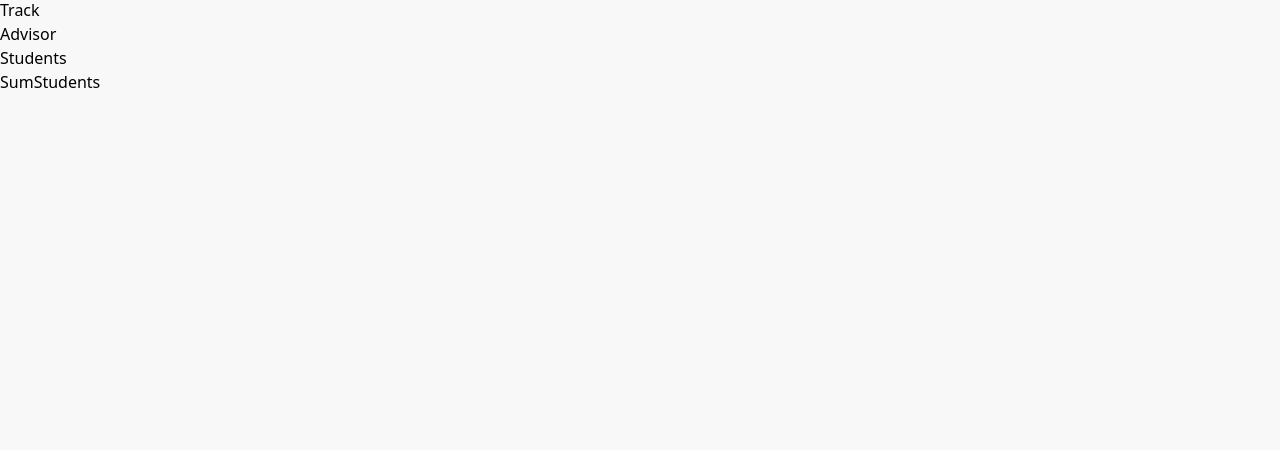
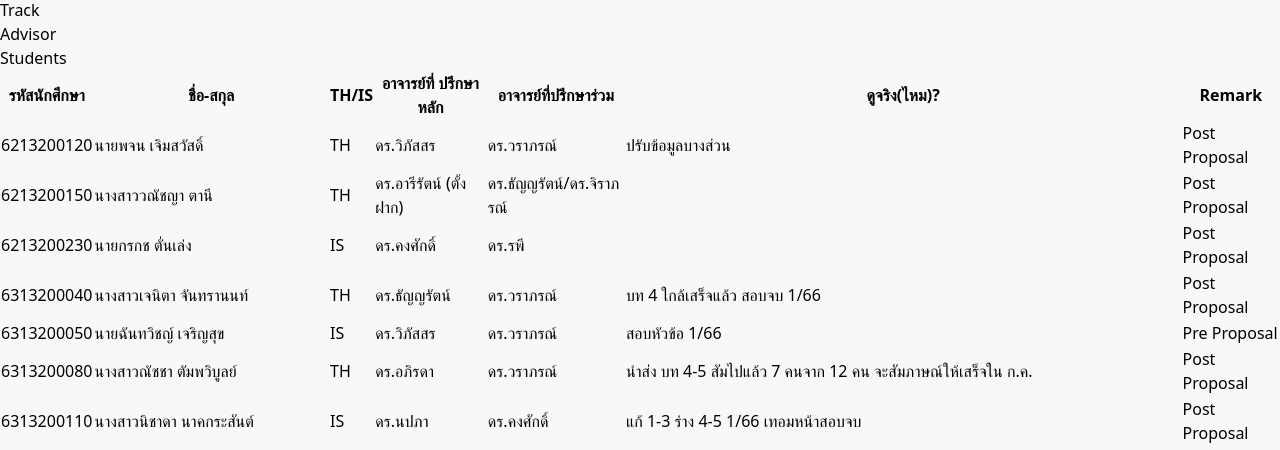
Before and after one commit to nhuihomestay/research-panel-dev, a React (Vite) app in the folder frontend-panel/: page /SumStudents in a window 1280 px wide. Shown: the part 350-800 px from the top of the page. Built offline with nearby package versions, Linux system fonts and the light colour scheme.

Commit message:
add follow brief

```diff
--- a/frontend-panel/src/components/SumStudents.tsx
+++ b/frontend-panel/src/components/SumStudents.tsx
@@ -1,7 +1,37 @@
-import React from 'react'
+import { useContext } from "react";
+import { DataContext } from "../Context";
+
 
 export const SumStudents = () => {
+  const { data }: any = useContext(DataContext);
   return (
-    <div>SumStudents</div>
-  )
-}
+    <div className="pt-40">
+    <table>
+    <thead>
+      <tr>
+        <th>รหัสนักศึกษา</th>
+        <th>ชื่อ-สกุล</th>
+        <th>TH/IS</th>
+        <th>อาจารย์ที่ ปรึกษาหลัก</th>
+        <th>อาจารย์ที่ปรึกษาร่วม</th>
+        <th>ดูจริง(ไหม)?</th>
+        <th>Remark</th>
+      </tr>
+    </thead>
+    <tbody>
+      {data.map((item:any) => (
+        <tr key={item._id.$oid}>
+          <td>{item.student_id.$numberLong}</td>
+          <td>{item.student_name}</td>
+          <td>{item.type}</td>
+          <td>{item.advisor_name}</td>
+          <td>{item.co_advisor_name}</td>
+          <td>{item.semester}</td>
+          <td>{item.Remark}</td>
+        </tr>
+      ))}
+    </tbody>
+  </table>
+  </div>
+);
+};
```
